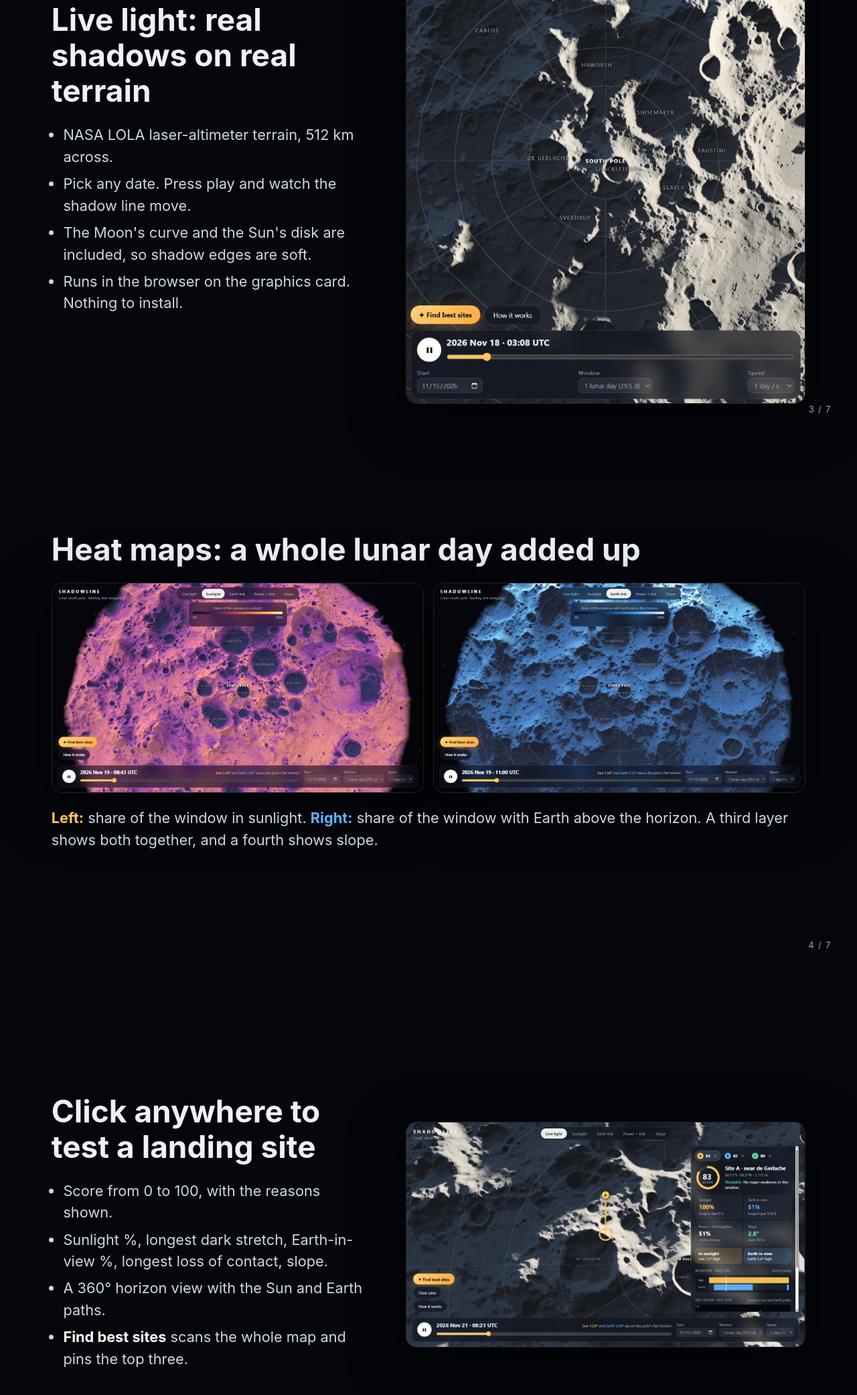
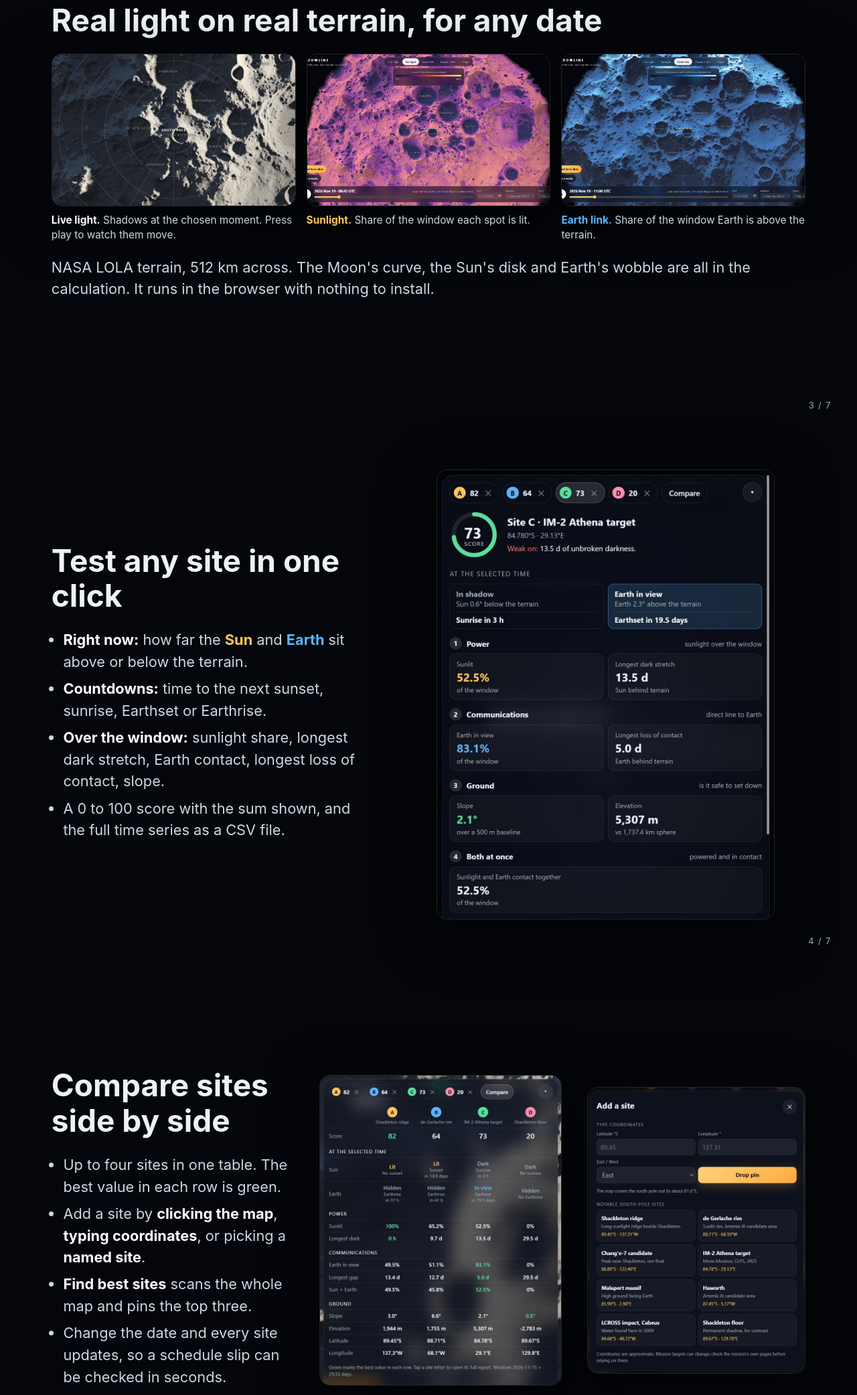
Before and after one commit to Klauscreates/shadowline, a website: page demo/index.html in a window 1280 px wide. Shown: the part 1763-3846 px from the top of the page at 67% size. Drawn offline with Linux system fonts and the light colour scheme.

Commit message:
Update demo slides for countdowns, add-a-site and compare
Co-Authored-By: Claude Fable 5.2 <noreply@anthropic.com>

```diff
--- a/demo/index.html
+++ b/demo/index.html
@@ -19,6 +19,13 @@
   .two { display: grid; grid-template-columns: 1fr 1.25fr; gap: 4vw; align-items: center; }
   img { width: 100%; border-radius: 16px; border: 1px solid rgba(255,255,255,.12); display: block; box-shadow: 0 20px 80px rgba(0,0,0,.6); }
   .pair { display: grid; grid-template-columns: 1fr 1fr; gap: 14px; }
+  .tri { display: grid; grid-template-columns: repeat(3, 1fr); gap: 16px; margin-bottom: 8px; }
+  figure { margin: 0; } figcaption { font-size: clamp(13px, 1.2vw, 16px); color: #cfd7e4; margin-top: 10px; line-height: 1.4; }
+  .tri img { aspect-ratio: 16 / 10; object-fit: cover; }
+  .three { display: grid; grid-template-columns: 1fr 1fr .9fr; gap: 3vw; align-items: center; }
+  img.tall { max-height: 84vh; width: auto; max-width: 100%; justify-self: center; }
+  .last { grid-template-columns: 1.6fr .55fr; }
+  img.phone { max-height: 80vh; width: auto; max-width: 100%; justify-self: center; border-radius: 26px; }
   .hero { background: linear-gradient(rgba(4,6,11,.25), rgba(4,6,11,.92)), url(5-top.jpg) center/cover; text-align: center; }
   .hero p { max-width: 760px; margin: 22px auto 0; color: #e6ebf3; }
   .tag { color: var(--sun); letter-spacing: .18em; font-size: 13px; text-transform: uppercase; margin-bottom: 18px; }
@@ -28,7 +35,7 @@
   .stat p { margin: 8px 0 0; font-size: clamp(13px, 1.25vw, 17px); }
   a { color: var(--sun); }
   .btn { display: inline-block; margin-top: 26px; background: linear-gradient(135deg, #ffd27a, #ffab3d); color: #1b1203; padding: 13px 26px; border-radius: 999px; font-weight: 700; text-decoration: none; font-size: 18px; }
-  @media (max-width: 860px) { .two, .stats { grid-template-columns: 1fr; } }
+  @media (max-width: 860px) { .two, .stats, .tri, .last, .three { grid-template-columns: 1fr; } img.phone { max-height: 70vh; } }
 </style>
 </head>
 <body>
@@ -59,45 +66,47 @@
 </section>
 
 <section>
-  <div class="two">
-    <div>
-      <h2>Live light: real shadows on real terrain</h2>
-      <ul>
-        <li>NASA LOLA laser-altimeter terrain, 512 km across.</li>
-        <li>Pick any date. Press play and watch the shadow line move.</li>
-        <li>The Moon's curve and the Sun's disk are included, so shadow edges are soft.</li>
-        <li>Runs in the browser on the graphics card. Nothing to install.</li>
-      </ul>
+  <div>
+    <h2>Real light on real terrain, for any date</h2>
+    <div class="tri">
+      <figure><img src="5-top.jpg" alt="Top-down view of sunlight and shadow at the south pole"><figcaption><b>Live light.</b> Shadows at the chosen moment. Press play to watch them move.</figcaption></figure>
+      <figure><img src="2-sun.jpg" alt="Map of the share of time each spot is in sunlight"><figcaption><b class="s">Sunlight.</b> Share of the window each spot is lit.</figcaption></figure>
+      <figure><img src="3-earth.jpg" alt="Map of the share of time Earth is above the horizon"><figcaption><b class="e">Earth link.</b> Share of the window Earth is above the terrain.</figcaption></figure>
     </div>
-    <img src="5-top.jpg" alt="Top-down view of sunlight and shadow at the south pole">
+    <p>NASA LOLA terrain, 512 km across. The Moon's curve, the Sun's disk and Earth's wobble are all in the calculation. It runs in the browser with nothing to install.</p>
   </div>
   <div class="n">3 / 7</div>
 </section>
 
 <section>
-  <div>
-    <h2>Heat maps: a whole lunar day added up</h2>
-    <div class="pair">
-      <img src="2-sun.jpg" alt="Map of the share of time each spot is in sunlight">
-      <img src="3-earth.jpg" alt="Map of the share of time Earth is above the horizon">
+  <div class="two">
+    <div>
+      <h2>Test any site in one click</h2>
+      <ul>
+        <li><b>Right now:</b> how far the <b class="s">Sun</b> and <b class="e">Earth</b> sit above or below the terrain.</li>
+        <li><b>Countdowns:</b> time to the next sunset, sunrise, Earthset or Earthrise.</li>
+        <li><b>Over the window:</b> sunlight share, longest dark stretch, Earth contact, longest loss of contact, slope.</li>
+        <li>A 0 to 100 score with the sum shown, and the full time series as a CSV file.</li>
+      </ul>
     </div>
-    <p><b class="s">Left:</b> share of the window in sunlight. <b class="e">Right:</b> share of the window with Earth above the horizon. A third layer shows both together, and a fourth shows slope.</p>
+    <img class="tall" src="6-report.jpg" alt="Site report for the IM-2 target with countdowns to the next sunrise and Earthset">
   </div>
   <div class="n">4 / 7</div>
 </section>
 
 <section>
-  <div class="two">
+  <div class="three">
     <div>
-      <h2>Click anywhere to test a landing site</h2>
+      <h2>Compare sites side by side</h2>
       <ul>
-        <li>Score from 0 to 100, with the reasons shown.</li>
-        <li>Sunlight %, longest dark stretch, Earth-in-view %, longest loss of contact, slope.</li>
-        <li>A 360° horizon view with the Sun and Earth paths.</li>
+        <li>Up to four sites in one table. The best value in each row is green.</li>
+        <li>Add a site by <b>clicking the map</b>, <b>typing coordinates</b>, or picking a <b>named site</b>.</li>
         <li><b>Find best sites</b> scans the whole map and pins the top three.</li>
+        <li>Change the date and every site updates, so a schedule slip can be checked in seconds.</li>
       </ul>
     </div>
-    <img src="4-site.jpg" alt="Site report panel for a point on the de Gerlache rim">
+    <img class="tall" src="7-compare.jpg" alt="Compare table showing four pinned sites side by side">
+    <img class="tall" src="8-add.jpg" alt="Add a site dialog with coordinate entry and a list of named south-pole sites">
   </div>
   <div class="n">5 / 7</div>
 </section>
@@ -116,9 +125,11 @@
 </section>
 
 <section>
-  <div>
-    <h2>Open data, open code</h2>
+  <div class="two last">
+   <div>
+    <h2>Open data, open code, any screen</h2>
     <ul>
+      <li><b>Phone and desktop:</b> the same app, with touch controls, on a phone or a wide monitor.</li>
       <li><b>Terrain:</b> LOLA LDEM_60S_240MPP_ADJ, NASA GSFC Planetary Geodesy Data Archive.</li>
       <li><b>Check data:</b> NASA NAIF SPICE kernels (DE440).</li>
       <li><b>Libraries:</b> three.js and astronomy-engine, both MIT.</li>
@@ -126,6 +137,8 @@
       <li><b>Code:</b> <a href="https://github.com/Klauscreates/shadowline">github.com/Klauscreates/shadowline</a></li>
     </ul>
     <a class="btn" href="../">Open the live app</a>
+   </div>
+   <img class="phone" src="9-phone.jpg" alt="Shadowline on a phone-sized screen">
   </div>
   <div class="n">7 / 7</div>
 </section>
```
Also changed, not shown: demo/6-report.jpg (added), demo/7-compare.jpg (added), demo/8-add.jpg (added), demo/9-phone.jpg (added).
